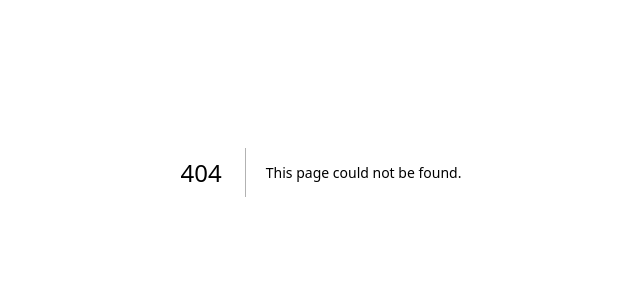
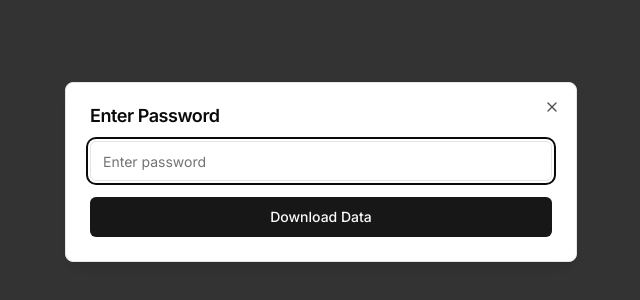
Before and after one commit to atharvsankpal7/onedaytripdp, a Next.js app: page /details in a window 1280 px wide. Before the commit this address had no page. Shown: the part 228-528 px from the top of the page, without its empty margins (319-959 px from the left). Built offline with nearby package versions, Linux system fonts and the light colour scheme.

Commit message:
added path to dowload

```diff
--- /dev/null
+++ b/app/api/details/route.ts
@@ -0,0 +1,49 @@
+import { NextResponse } from "next/server";
+import db from "@/lib/db";
+
+export async function POST(request: Request) {
+  try {
+    const { password } = await request.json();
+
+    if (password !== "display promotion") {
+      return new NextResponse("Unauthorized", { status: 401 });
+    }
+
+    // Get all registrations
+    const registrations = db.prepare(`
+      SELECT
+        fullName,
+        primaryContact,
+        secondaryContact,
+        whatsappNumber,
+        medicalConditions,
+        createdAt
+      FROM registrations
+    `).all();
+
+    // Convert to CSV
+    const headers = ["Full Name", "Primary Contact", "Secondary Contact", "WhatsApp Number", "Medical Conditions", "Created At"];
+    const csvRows = [
+      headers.join(","),
+      ...registrations.map(row => [
+        `"${row.fullName}"`,
+        `"${row.primaryContact}"`,
+        `"${row.secondaryContact || ""}"`,
+        `"${row.whatsappNumber}"`,
+        `"${row.medicalConditions || ""}"`,
+        `"${row.createdAt}"`
+      ].join(","))
+    ];
+    const csv = csvRows.join("\n");
+
+    return new NextResponse(csv, {
+      headers: {
+        "Content-Type": "text/csv",
+        "Content-Disposition": "attachment; filename=registrations.csv",
+      },
+    });
+  } catch (error) {
+    console.error("Error generating CSV:", error);
+    return new NextResponse("Internal Server Error", { status: 500 });
+  }
+}
--- /dev/null
+++ b/app/details/page.tsx
@@ -0,0 +1,98 @@
+"use client"
+import { useState } from "react";
+import { useRouter } from "next/navigation";
+import {
+  Dialog,
+  DialogContent,
+  DialogHeader,
+  DialogTitle,
+} from "@/components/ui/dialog";
+import { Input } from "@/components/ui/input";
+import { Button } from "@/components/ui/button";
+
+export default function DetailsPage() {
+  const [password, setPassword] = useState("");
+  const [isOpen, setIsOpen] = useState(true);
+  const [errorModalOpen, setErrorModalOpen] = useState(false);
+  const [errorMessage, setErrorMessage] = useState({ title: "", description: "" });
+  const router = useRouter();
+
+  const handleSubmit = async (e: React.FormEvent) => {
+    e.preventDefault();
+
+    if (password === "display promotion") {
+      const response = await fetch("/api/details", {
+        method: "POST",
+        headers: {
+          "Content-Type": "application/json",
+        },
+        body: JSON.stringify({ password }),
+      });
+
+      if (response.ok) {
+        const blob = await response.blob();
+        const url = window.URL.createObjectURL(blob);
+        const a = document.createElement("a");
+        a.href = url;
+        a.download = "registrations.csv";
+        document.body.appendChild(a);
+        a.click();
+        window.URL.revokeObjectURL(url);
+        document.body.removeChild(a);
+        setIsOpen(false);
+      } else {
+        setErrorMessage({
+          title: "Error",
+          description: "Failed to download data"
+        });
+        setErrorModalOpen(true);
+      }
+    } else {
+      setErrorMessage({
+        title: "Invalid Password",
+        description: "Please enter the correct password"
+      });
+      setErrorModalOpen(true);
+    }
+  };
+
+  const handleDialogClose = () => {
+    setIsOpen(false);
+    router.push("/");
+  };
+
+  return (
+    <>
+      <Dialog open={isOpen} onOpenChange={handleDialogClose}>
+        <DialogContent>
+          <DialogHeader>
+            <DialogTitle>Enter Password</DialogTitle>
+          </DialogHeader>
+          <form onSubmit={handleSubmit} className="space-y-4">
+            <Input
+              type="password"
+              placeholder="Enter password"
+              value={password}
+              onChange={(e) => setPassword(e.target.value)}
+            />
+            <Button type="submit" className="w-full">
+              Download Data
+            </Button>
+          </form>
+        </DialogContent>
+      </Dialog>
+
+      <Dialog open={errorModalOpen} onOpenChange={() => setErrorModalOpen(false)}>
+        <DialogContent>
+          <DialogHeader>
+            <DialogTitle>{errorMessage.title}</DialogTitle>
+          </DialogHeader>
+          <p>{errorMessage.description}</p>
+          <Button onClick={() => setErrorModalOpen(false)} className="w-full">
+            Close
+          </Button>
+        </DialogContent>
+      </Dialog>
+    </>
+  );
+}
```
Also changed, not shown: 1 other file (tests, documents, lock files or other folders).
